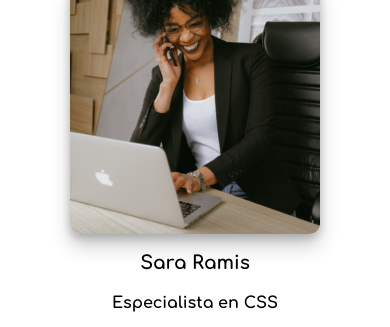
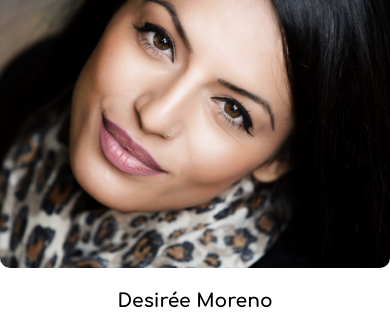
Before and after one commit to desimorenoh/bftp2-project1-group5, a plain HTML site: page index.html in a window 390 px wide. Shown: the part 1652-1979 px from the top of the page. Drawn offline with Linux system fonts and the light colour scheme; a web font is replaced by a local one.

Commit message:
arreglo responsive con Javi

```diff
--- a/CSS/style.css
+++ b/CSS/style.css
@@ -69,8 +69,7 @@
         padding-bottom: 30px;
     }
 
-    .personalempresa h3,
-    h4 {
+    .personalempresa h3, h4 {
         font-family: Comfortaa;
         text-align: center;
     }
@@ -148,15 +147,20 @@
     }
 
     @media (max-width: 767px) {
-
         .imgperfil img {
             border-radius: 10px;
         }
-
         .imgperfil {
-
             border-radius: 10px;
             box-shadow: 0;
+        }
+    }
+
+    @media (max-width: 480px){
+        .imgperfil {
+            width: 100%;
+            height: auto;
+            box-shadow: none;
         }
     }
 
@@ -170,8 +174,7 @@
         .copyright {
             text-align: center;
         }
-        footer p,
-        a {
+        footer p, a {
             font-size: 12px;
         }
     }
```
